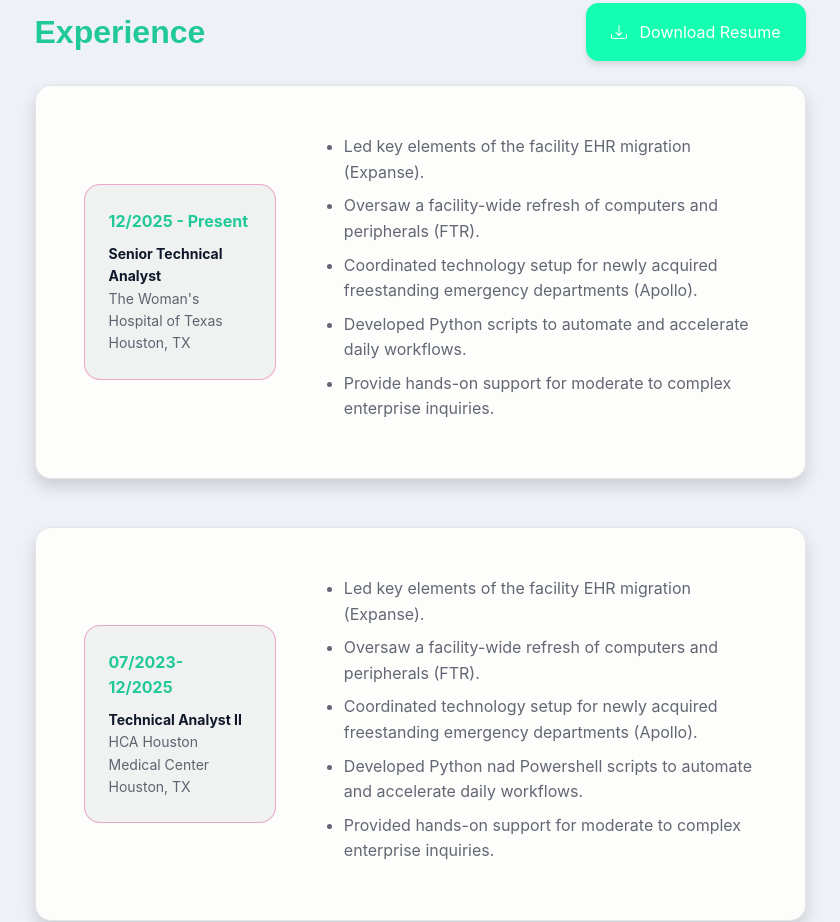
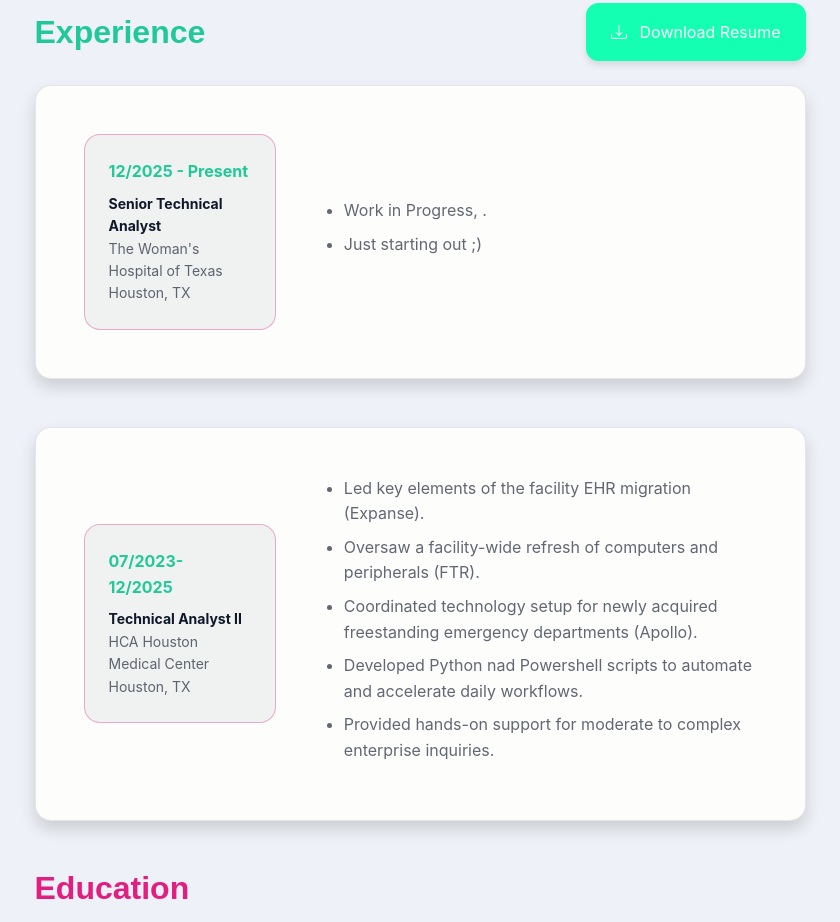
Before and after one commit to quintef/quintef.github.io, a plain HTML site: page index.html in a window 1280 px wide. Shown: the part 1696-2618 px from the top of the page, without its empty margins (220-1060 px from the left). Drawn offline with nearby package versions, Linux system fonts and the light colour scheme.

Commit message:
2025 STA Update

```diff
--- a/index.html
+++ b/index.html
@@ -268,11 +268,9 @@
                                     </div>
                                     <div class="col-lg-8">
                                         <ul class="experience-list">
-                                            <li>Led key elements of the facility EHR migration (Expanse).</li>
-                                            <li>Oversaw a facility-wide refresh of computers and peripherals (FTR).</li>
-                                            <li>Coordinated technology setup for newly acquired freestanding emergency departments (Apollo).</li>
-                                            <li>Developed Python scripts to automate and accelerate daily workflows.</li>
-                                            <li>Provide hands-on support for moderate to complex enterprise inquiries.</li>
+                                            <li>Work in Progress, .</li>
+                                            <li>Just starting out ;)</li>
+
                                         </ul>
                                     </div>
                                 </div>
```
